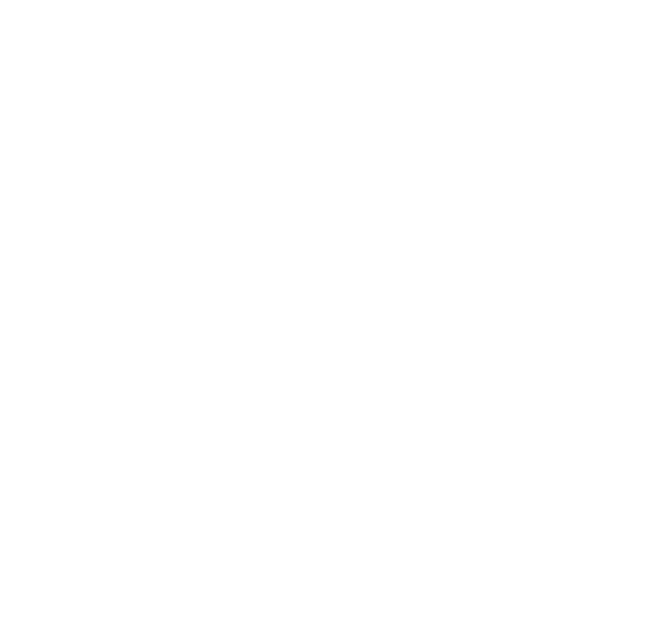
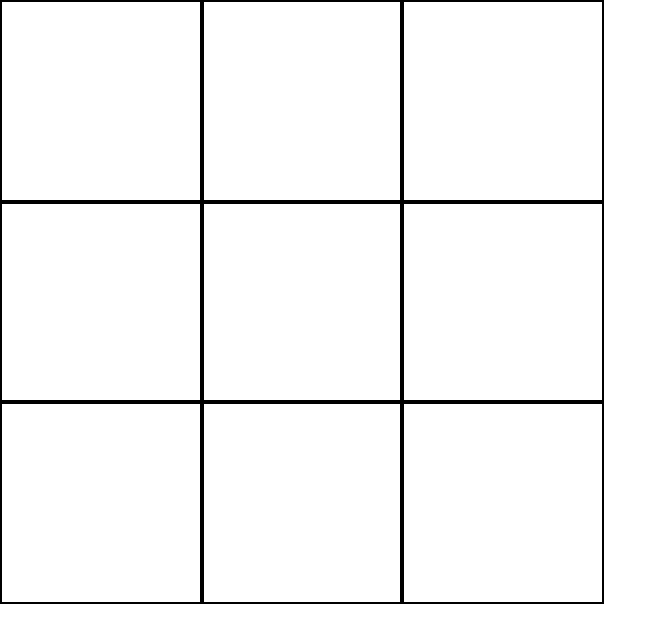
Before and after one commit to peterrobert/tic-tac-toe-javascript, a plain HTML site: page index.html in a window 1280 px wide. Shown: the whole page, without its empty margins (0-667 px from the left). Drawn offline with Linux system fonts and the light colour scheme.

Commit message:
render gameboard and fill spots on click

```diff
--- a/index.html
+++ b/index.html
@@ -9,7 +9,9 @@
 </head>
 <body>
 
-
+    <div class="container">
+    </div>
+    <div id="current-player"></div>
     <!-- scripts -->
     <script src="main.js"></script>
 </body>
--- a/main.js
+++ b/main.js
@@ -1,8 +1,30 @@
+let current_player;
 function GameBoard() {
-    let gameboard  = ['','','','','','','','',''];
+   let gameboard  = ['','','','','','','','',''];
+   function spot(index) {
+      if(gameboard[parseInt(index)] == ''){
+         gameboard[parseInt(index)] = current_player.pSymbol;
+         game.alterPlayer(current_player);
+         render();
+      }
+   }
+   let render = () =>  {
+      let container = document.querySelector('.container');
+      let display = '';
+      gameboard.forEach((el, i)=>{
+         display += `
+         <div class="gameboard" data-index='${i}'>${el}</div>
+         `;
+      });
+      container.innerHTML = display;
+      document.querySelectorAll('.gameboard').forEach((el)=>{
+         el.addEventListener('click', ()=> {
+            spot(el.getAttribute('data-index'));
+         });
+      });
+   }
 
-
-    return {gameboard};
+    return {gameboard, render};
 }
 
 
@@ -18,12 +40,30 @@ function Players(player_symbol) {
 function GameLogic(playerOne, playerTwo, board) {
 
    function play() {
+      current_player = playerOne;
+      board.render();
+   }
 
+   function  alterPlayer(current) {
+      current_player = current == playerOne ? playerTwo : playerOne;
+      return current_player;
+   }
+
+   function  currentPlayer(){
+      return current_player;
    }
 
    function gameFinish() {
 
    }
 
-   return{play , gameFinish}
+   return{play , gameFinish, alterPlayer, currentPlayer}
 }
+
+let board = GameBoard();
+let playerOne = Players('x');
+let playerTwo = Players('o');
+
+let game = GameLogic(playerOne, playerTwo,board);
+game.play();
+// console.log(game.alterPlayer(game.currentPlayer()));
--- a/style.css
+++ b/style.css
@@ -0,0 +1,22 @@
+*,
+*::after,
+*::before {
+  margin: 0;
+  padding: 0;
+}
+
+.container {
+  width: 600px;
+  display: grid;
+  grid-template-columns: 200px 200px 200px;
+  grid-template-rows: 200px 200px 200px;
+}
+
+.container .gameboard {
+  border: 2px solid black;
+  height: 100%;
+  width: 100%;
+  display: flex;
+  justify-content: center;
+  align-items: center;
+}
```
